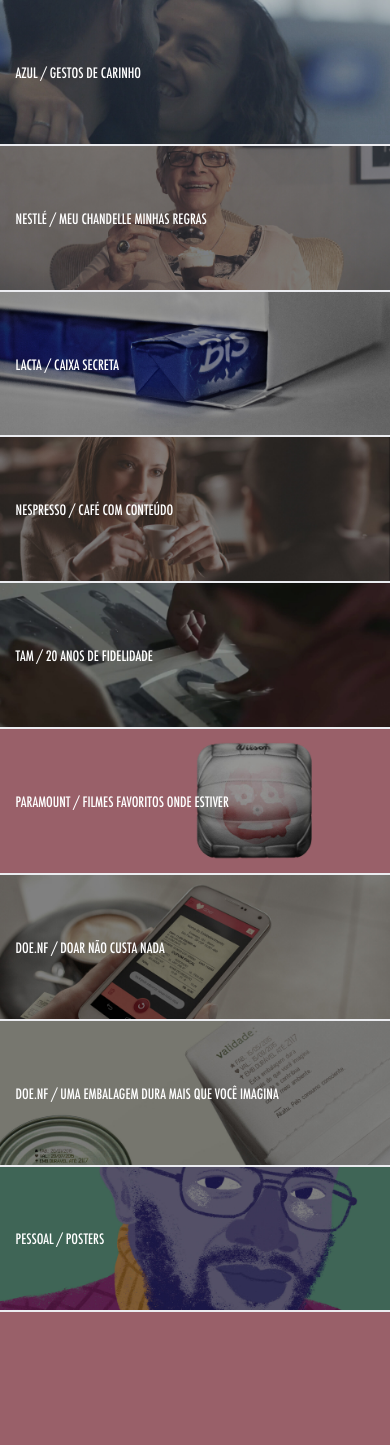
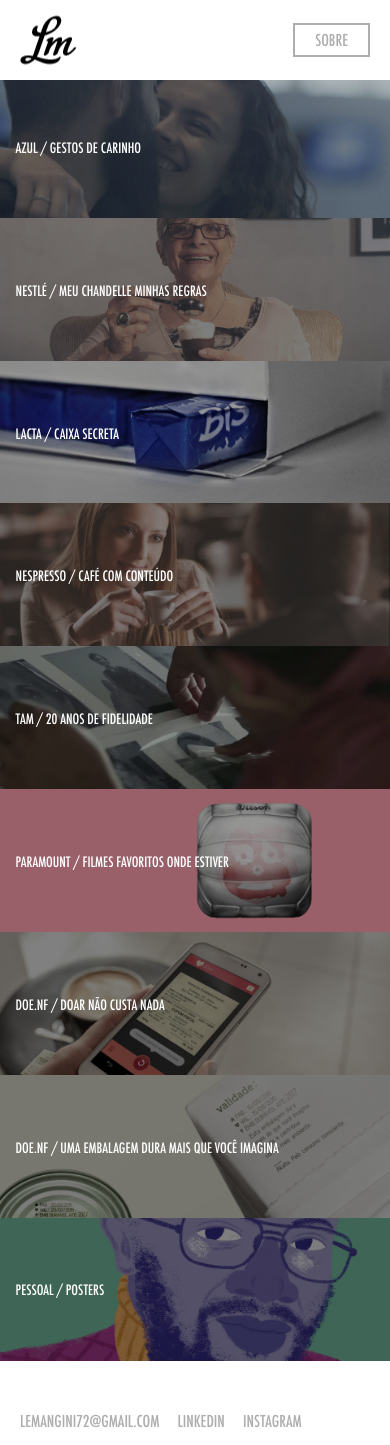
Before and after one commit to Cai3ra/LM-portifolio, a PHP site: page / in a window 390 px wide. Before the commit the page ends 1312 px from the top, so only its background shows below. Run offline with PHP 8.4, Linux system fonts and the light colour scheme.

Commit message:
footer e reader responsivos mais todos os overs da home

```diff
--- a/sources/css/main.css
+++ b/sources/css/main.css
@@ -60,11 +60,11 @@
   text-rendering: optimizeLegibility;
   -webkit-tap-highlight-color: transparent;
   -webkit-tap-highlight-color: transparent;
-  background-color: #ebecf0;
+  background-color: #ffffff;
   font-size: 16px;
   font-size: 1rem;
   font-family: futura_md;
-  color: #b6b9ad;
+  color: #aeaeae;
 }
 
 /* BEGIN FONTS */
@@ -76,9 +76,60 @@
 }
 /* END FONTS */
 
+/* BEGIN HEADER */
+
+.header {
+    width: 100%;
+    height: 103px;
+    background-color: #fff;
+    position: fixed;
+    z-index: 1;
+}
+
+.header .logo {
+    position: absolute;
+    left: 4%;
+    top: 50%;
+    transform: translateY(-50%);
+    -webkit-transform: translateY(-50%);
+}
+
+.header .bt-about {
+    position: absolute;
+    right: 4%;
+    top: 50%;
+    transform: translateY(-50%);
+    -webkit-transform: translateY(-50%);
+}
+
+@media screen and (max-width: 1440px) {
+  .header {
+      height: 80px;
+  }
+}
+
+@media screen and (max-width: 1023px) {
+  .header {
+      height: 80px;
+  }
+
+  .header .logo {
+      left: 20px;
+  }
+
+  .header .bt-about {
+      right: 20px;
+  }
+}
+
+/* END HEADER */
+
 /* BEGIN HOME */
 .home .thumbs {
     width:100%;
+    margin-top: 100px;
+    position: relative;
+    display: inline-block;
 }
 
 .home .thumbs .thumb {
@@ -87,11 +138,15 @@
     display: inline-block;
     position: relative;
     cursor: pointer;
+    margin-top: -5px;
+    overflow: hidden;
 }
 
 .home .thumbs .thumb .bg {
     width: 100%;
     height: auto;
+    transition: transform 2s ease;
+    -webkit-transition: transform 2s ease;
 }
 
 .home .thumbs .thumb .title {
@@ -108,9 +163,143 @@
         font-size: calc(26px + (35 - 26) * ( (100vw - 1440px) / ( 1920 - 1440)));
     }
 }
+@media screen and (max-width: 1440px) {
+    .home .thumbs {
+        margin-top: 80px;
+    }
+}
 @media screen and (max-width: 1023px) {
-  .home .thumbs .thumb .title {
-      font-size: 14px;
+
+    .home .thumbs .thumb .title {
+        font-size: 14px;
+    }
+}
+
+.home .thumbs .thumb:hover .bg {
+    transform: scale(1.2);
+    -webkit-transform: scale(1.2);
+}
+
+.home .thumbs .thumb .title:before {
+    content: '';
+    display: block;
+    position: absolute;
+    left: 0;
+    bottom: -2px;
+    height: 2px;
+    width: 0;
+    transition: width 0s ease, background .6s ease;
+    -webkit-transition: width 0s ease, background .6s ease;
+}
+.home .thumbs .thumb .title:after {
+    content: '';
+    display: block;
+    position: absolute;
+    right: 0;
+    bottom: -2px;
+    height: 2px;
+    width: 0;
+    background: #ffffff;
+    transition: width .6s ease;
+    -webkit-transition: width .6s ease;
+}
+
+.home .thumbs .thumb:hover .title:before {
+    width: 100%;
+    background: #ffffff;
+    transition: width .6s ease;
+    -webkit-transition: width .6s ease;
+}
+
+.home .thumbs .thumb:hover .title:after {
+    width: 100%;
+    background: transparent;
+    transition: all 0s ease;
+    -webkit-transition: all 0s ease;
+}
+/* END HOME */
+
+/* BEGIN FOOTER */
+
+.footer {
+    width: 100%;
+    height: 103px;
+    background-color: #fff;
+    position: relative;
+    z-index: 1;
+}
+
+.footer .links {
+    display: inline-block;
+    position: absolute;
+    left: 4%;
+    bottom: 24px;
+    font-size: 19px;
+}
+
+.footer .links .link {
+    display: inline-block;
+    margin-right: 50px;
+}
+
+.footer .links .link a {
+    padding-bottom: 3px;
+}
+
+.footer .links .link a:after {
+	content: '';
+	display: block;
+	margin: auto;
+	height: 2px;
+	width: 0px;
+	background: transparent;
+	-webkit-transition: width .6s ease, background-color .6s ease;
+	transition: width .6s ease, background-color .6s ease;
+}
+.footer .links .link a:hover:after {
+	width: 100%;
+	background: #aeaeae;
+}
+
+@media screen and (max-width: 1440px) {
+  .footer {
+      height: 80px;
+  }
+
+  .footer .links {
+      bottom: 14px;
   }
 }
-/* END HOME */
+
+@media screen and (max-width: 1023px) {
+  .footer {
+      height: 80px;
+  }
+
+  .footer .links {
+      bottom: 14px;
+      left: 20px;
+      font-size: 16px;
+  }
+
+  .footer .links .link{
+      margin-right: 15px;
+  }
+}
+/* END FOOTER */
+
+.bt-default {
+    color: #aeaeae;
+    border: 2px solid #aeaeae;
+    background-color: transparent;
+    padding: 7px 20px 7px 20px;
+    display: block;
+    cursor: pointer;
+    -webkit-transition: color .6s ease, background-color .6s ease;
+	transition: color .6s ease, background-color .6s ease;
+}
+
+.bt-default:hover {
+    background-color: #aeaeae;
+    color: #ffffff;
+}
--- a/sources/index.html
+++ b/sources/index.html
@@ -41,6 +41,10 @@
 	</head>
 
 	<body class="home">
+        <header class="header">
+            <img src="img/logo.png" alt="Lm" class="logo">
+            <a href="javascript:void(0)" class="bt-default bt-about">SOBRE</a>
+        </header>
         <article class="thumbs">
 		    <section class="thumb" data-url="gestos-de-carinho">
                 <img class="bg" src="img/thumbs/gestos-de-carinho.jpg" alt="azul / gestos de carinho">
@@ -87,6 +91,13 @@
                 <h3 class="title">PESSOAL / POSTERS</h3>
             </section>
         </article>
+        <footer class="footer">
+            <ul class="links">
+                <li class="link"><a target="_blank" href="mailto:lemangini72@gmail.com">LEMANGINI72@GMAIL.COM</a></li>
+                <li class="link"><a target="_blank" href="javascript:void(0)">LINKEDIN</a></li>
+                <li class="link"><a target="_blank" href="javascript:void(0)">INSTAGRAM</a></li>
+            </ul>
+        </footer>
 
 		<!--<script src="js/app-vendors.js"></script>-->
 
```
